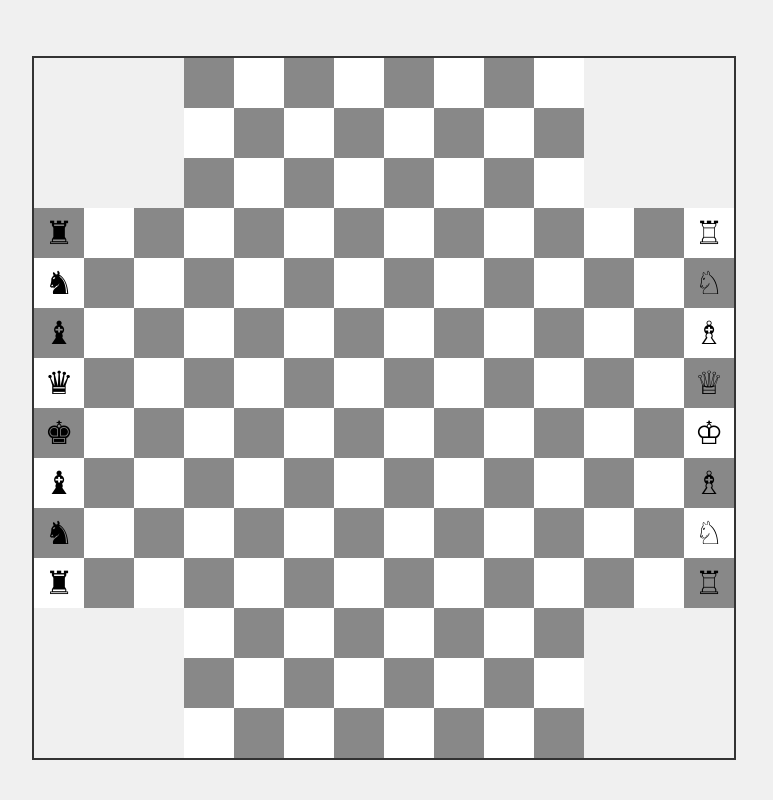
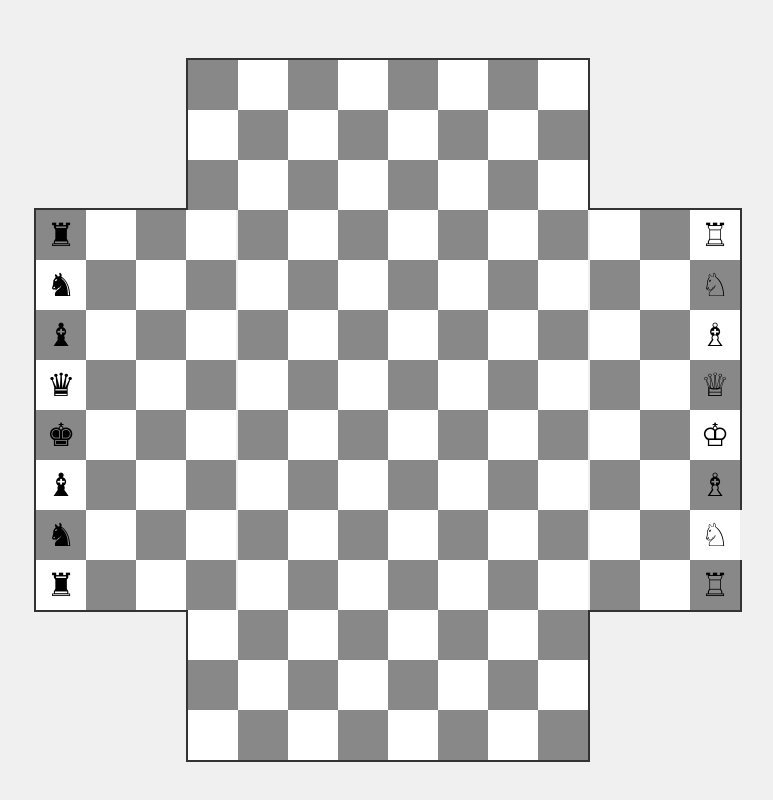
Before and after one commit to KylerCondran/4PlayerChess, a plain HTML site: page src/index.html in a window 1280 px wide. Shown: the whole page, without its empty margins (256-1029 px from the left). Drawn offline with Linux system fonts and the light colour scheme.

Commit message:
fixed border

```diff
--- a/src/chess.js
+++ b/src/chess.js
@@ -16,7 +16,6 @@ const pieces = {
 };
 
 function initGame() {
-    const board = document.getElementById('chessboard');
     enableDragAndDrop();
 }
 
--- a/src/index.html
+++ b/src/index.html
@@ -8,58 +8,58 @@
 </head>
 <body>
     <div id="chessboard">
-        <div class="row">
+        <div class="column">
             <div class="square light inactive" data-position="a14" style="pointer-events: none;"></div>
             <div class="square dark inactive" data-position="b14" style="pointer-events: none;"></div>
             <div class="square light inactive" data-position="c14" style="pointer-events: none;"></div>
-            <div class="square dark" data-position="d14"><div class="piece black rook" draggable="true">♜</div></div>
-            <div class="square light" data-position="e14"><div class="piece black knight" draggable="true">♞</div></div>
-            <div class="square dark" data-position="f14"><div class="piece black bishop" draggable="true">♝</div></div>
-            <div class="square light" data-position="g14"><div class="piece black queen" draggable="true">♛</div></div>
-            <div class="square dark" data-position="h14"><div class="piece black king" draggable="true">♚</div></div>
-            <div class="square light" data-position="i14"><div class="piece black bishop" draggable="true">♝</div></div>
-            <div class="square dark" data-position="j14"><div class="piece black knight" draggable="true">♞</div></div>
-            <div class="square light" data-position="k14"><div class="piece black rook" draggable="true">♜</div></div>
+            <div class="square dark top left" data-position="d14"><div class="piece black rook" draggable="true">♜</div></div>
+            <div class="square light left" data-position="e14"><div class="piece black knight" draggable="true">♞</div></div>
+            <div class="square dark left" data-position="f14"><div class="piece black bishop" draggable="true">♝</div></div>
+            <div class="square light left" data-position="g14"><div class="piece black queen" draggable="true">♛</div></div>
+            <div class="square dark left" data-position="h14"><div class="piece black king" draggable="true">♚</div></div>
+            <div class="square light left" data-position="i14"><div class="piece black bishop" draggable="true">♝</div></div>
+            <div class="square dark left" data-position="j14"><div class="piece black knight" draggable="true">♞</div></div>
+            <div class="square light bottom left" data-position="k14"><div class="piece black rook" draggable="true">♜</div></div>
             <div class="square dark inactive" data-position="l14" style="pointer-events: none;"></div>
             <div class="square light inactive" data-position="m14" style="pointer-events: none;"></div>
             <div class="square dark inactive" data-position="n14" style="pointer-events: none;"></div>
         </div>
-        <div class="row">
+        <div class="column">
             <div class="square dark inactive" data-position="a13" style="pointer-events: none;"></div>
             <div class="square light inactive" data-position="b13" style="pointer-events: none;"></div>
             <div class="square dark inactive" data-position="c13" style="pointer-events: none;"></div>
-            <div class="square light" data-position="d13"></div>
+            <div class="square light top" data-position="d13"></div>
             <div class="square dark" data-position="e13"></div>
             <div class="square light" data-position="f13"></div>
             <div class="square dark" data-position="g13"></div>
             <div class="square light" data-position="h13"></div>
             <div class="square dark" data-position="i13"></div>
             <div class="square light" data-position="j13"></div>
-            <div class="square dark" data-position="k13"></div>
+            <div class="square dark bottom" data-position="k13"></div>
             <div class="square light inactive" data-position="l13" style="pointer-events: none;"></div>
             <div class="square dark inactive" data-position="m13" style="pointer-events: none;"></div>
             <div class="square light inactive" data-position="n13" style="pointer-events: none;"></div>
         </div>
-        <div class="row">
+        <div class="column">
             <div class="square light inactive" data-position="a12" style="pointer-events: none;"></div>
             <div class="square dark inactive" data-position="b12" style="pointer-events: none;"></div>
             <div class="square light inactive" data-position="c12" style="pointer-events: none;"></div>
-            <div class="square dark" data-position="d12"></div>
+            <div class="square dark top" data-position="d12"></div>
             <div class="square light" data-position="e12"></div>
             <div class="square dark" data-position="f12"></div>
             <div class="square light" data-position="g12"></div>
             <div class="square dark" data-position="h12"></div>
             <div class="square light" data-position="i12"></div>
             <div class="square dark" data-position="j12"></div>
-            <div class="square light" data-position="k12"></div>
+            <div class="square light bottom" data-position="k12"></div>
             <div class="square dark inactive" data-position="l12" style="pointer-events: none;"></div>
             <div class="square light inactive" data-position="m12" style="pointer-events: none;"></div>
             <div class="square dark inactive" data-position="n12" style="pointer-events: none;"></div>
         </div>
-        <div class="row">
-            <div class="square dark" data-position="a11"></div>
-            <div class="square light" data-position="b11"></div>
-            <div class="square dark" data-position="c11"></div>
+        <div class="column">
+            <div class="square dark top left" data-position="a11"></div>
+            <div class="square light left" data-position="b11"></div>
+            <div class="square dark left" data-position="c11"></div>
             <div class="square light" data-position="d11"></div>
             <div class="square dark" data-position="e11"></div>
             <div class="square light" data-position="f11"></div>
@@ -68,12 +68,12 @@
             <div class="square dark" data-position="i11"></div>
             <div class="square light" data-position="j11"></div>
             <div class="square dark" data-position="k11"></div>
-            <div class="square light" data-position="l11"></div>
-            <div class="square dark" data-position="m11"></div>
-            <div class="square light" data-position="n11"></div>
+            <div class="square light left" data-position="l11"></div>
+            <div class="square dark left" data-position="m11"></div>
+            <div class="square light bottom left" data-position="n11"></div>
         </div>
-        <div class="row">
-            <div class="square light" data-position="a10"></div>
+        <div class="column">
+            <div class="square light top" data-position="a10"></div>
             <div class="square dark" data-position="b10"></div>
             <div class="square light" data-position="c10"></div>
             <div class="square dark" data-position="d10"></div>
@@ -86,10 +86,10 @@
             <div class="square light" data-position="k10"></div>
             <div class="square dark" data-position="l10"></div>
             <div class="square light" data-position="m10"></div>
-            <div class="square dark" data-position="n10"></div>
+            <div class="square dark bottom" data-position="n10"></div>
         </div>
-        <div class="row">
-            <div class="square dark" data-position="a9"></div>
+        <div class="column">
+            <div class="square dark top" data-position="a9"></div>
             <div class="square light" data-position="b9"></div>
             <div class="square dark" data-position="c9"></div>
             <div class="square light" data-position="d9"></div>
@@ -102,10 +102,10 @@
             <div class="square dark" data-position="k9"></div>
             <div class="square light" data-position="l9"></div>
             <div class="square dark" data-position="m9"></div>
-            <div class="square light" data-position="n9"></div>
+            <div class="square light bottom" data-position="n9"></div>
         </div>
-        <div class="row">
-            <div class="square light" data-position="a8"></div>
+        <div class="column">
+            <div class="square light top" data-position="a8"></div>
             <div class="square dark" data-position="b8"></div>
             <div class="square light" data-position="c8"></div>
             <div class="square dark" data-position="d8"></div>
@@ -118,10 +118,10 @@
             <div class="square light" data-position="k8"></div>
             <div class="square dark" data-position="l8"></div>
             <div class="square light" data-position="m8"></div>
-            <div class="square dark" data-position="n8"></div>
+            <div class="square dark bottom" data-position="n8"></div>
         </div>
-        <div class="row">
-            <div class="square dark" data-position="a7"></div>
+        <div class="column">
+            <div class="square dark top" data-position="a7"></div>
             <div class="square light" data-position="b7"></div>
             <div class="square dark" data-position="c7"></div>
             <div class="square light" data-position="d7"></div>
@@ -134,10 +134,10 @@
             <div class="square dark" data-position="k7"></div>
             <div class="square light" data-position="l7"></div>
             <div class="square dark" data-position="m7"></div>
-            <div class="square light" data-position="n7"></div>
+            <div class="square light bottom" data-position="n7"></div>
         </div>
-        <div class="row">
-            <div class="square light" data-position="a6"></div>
+        <div class="column">
+            <div class="square light top" data-position="a6"></div>
             <div class="square dark" data-position="b6"></div>
             <div class="square light" data-position="c6"></div>
             <div class="square dark" data-position="d6"></div>
@@ -150,10 +150,10 @@
             <div class="square light" data-position="k6"></div>
             <div class="square dark" data-position="l6"></div>
             <div class="square light" data-position="m6"></div>
-            <div class="square dark" data-position="n6"></div>
+            <div class="square dark bottom" data-position="n6"></div>
         </div>
-        <div class="row">
-            <div class="square dark" data-position="a5"></div>
+        <div class="column">
+            <div class="square dark top" data-position="a5"></div>
             <div class="square light" data-position="b5"></div>
             <div class="square dark" data-position="c5"></div>
             <div class="square light" data-position="d5"></div>
@@ -166,12 +166,12 @@
             <div class="square dark" data-position="k5"></div>
             <div class="square light" data-position="l5"></div>
             <div class="square dark" data-position="m5"></div>
-            <div class="square light" data-position="n5"></div>
+            <div class="square light bottom" data-position="n5"></div>
         </div>
-        <div class="row">
-            <div class="square light" data-position="a4"></div>
-            <div class="square dark" data-position="b4"></div>
-            <div class="square light" data-position="c4"></div>
+        <div class="column">
+            <div class="square light top right" data-position="a4"></div>
+            <div class="square dark right" data-position="b4"></div>
+            <div class="square light right" data-position="c4"></div>
             <div class="square dark" data-position="d4"></div>
             <div class="square light" data-position="e4"></div>
             <div class="square dark" data-position="f4"></div>
@@ -180,54 +180,54 @@
             <div class="square light" data-position="i4"></div>
             <div class="square dark" data-position="j4"></div>
             <div class="square light" data-position="k4"></div>
-            <div class="square dark" data-position="l4"></div>
-            <div class="square light" data-position="m4"></div>
-            <div class="square dark" data-position="n4"></div>
+            <div class="square dark right" data-position="l4"></div>
+            <div class="square light right" data-position="m4"></div>
+            <div class="square dark bottom right" data-position="n4"></div>
         </div>
-        <div class="row">
+        <div class="column">
             <div class="square dark inactive" data-position="a3" style="pointer-events: none;"></div>
             <div class="square light inactive" data-position="b3" style="pointer-events: none;"></div>
             <div class="square dark inactive" data-position="c3" style="pointer-events: none;"></div>
-            <div class="square light" data-position="d3"></div>
+            <div class="square light top" data-position="d3"></div>
             <div class="square dark" data-position="e3"></div>
             <div class="square light" data-position="f3"></div>
             <div class="square dark" data-position="g3"></div>
             <div class="square light" data-position="h3"></div>
             <div class="square dark" data-position="i3"></div>
             <div class="square light" data-position="j3"></div>
-            <div class="square dark" data-position="k3"></div>
+            <div class="square dark bottom" data-position="k3"></div>
             <div class="square light inactive" data-position="l3" style="pointer-events: none;"></div>
             <div class="square dark inactive" data-position="m3" style="pointer-events: none;"></div>
             <div class="square light inactive" data-position="n3" style="pointer-events: none;"></div>
         </div>
-        <div class="row">
+        <div class="column">
             <div class="square light inactive" data-position="a2" style="pointer-events: none;"></div>
             <div class="square dark inactive" data-position="b2" style="pointer-events: none;"></div>
             <div class="square light inactive" data-position="c2" style="pointer-events: none;"></div>
-            <div class="square dark" data-position="d2"></div>
+            <div class="square dark top" data-position="d2"></div>
             <div class="square light" data-position="e2"></div>
             <div class="square dark" data-position="f2"></div>
             <div class="square light" data-position="g2"></div>
             <div class="square dark" data-position="h2"></div>
             <div class="square light" data-position="i2"></div>
             <div class="square dark" data-position="j2"></div>
-            <div class="square light" data-position="k2"></div>
+            <div class="square light bottom" data-position="k2"></div>
             <div class="square dark inactive" data-position="l2" style="pointer-events: none;"></div>
             <div class="square light inactive" data-position="m2" style="pointer-events: none;"></div>
             <div class="square dark inactive" data-position="n2" style="pointer-events: none;"></div>
         </div>
-        <div class="row">
+        <div class="column">
             <div class="square dark inactive" data-position="a1" style="pointer-events: none;"></div>
             <div class="square light inactive" data-position="b1" style="pointer-events: none;"></div>
             <div class="square dark inactive" data-position="c1" style="pointer-events: none;"></div>
-            <div class="square light" data-position="d1"><div class="piece white rook" draggable="true">♖</div></div>
-            <div class="square dark" data-position="e1"><div class="piece white knight" draggable="true">♘</div></div>
-            <div class="square light" data-position="f1"><div class="piece white bishop" draggable="true">♗</div></div>
-            <div class="square dark" data-position="g1"><div class="piece white queen" draggable="true">♕</div></div>
-            <div class="square light" data-position="h1"><div class="piece white king" draggable="true">♔</div></div>
-            <div class="square dark" data-position="i1"><div class="piece white bishop" draggable="true">♗</div></div>
+            <div class="square light top right" data-position="d1"><div class="piece white rook" draggable="true">♖</div></div>
+            <div class="square dark right" data-position="e1"><div class="piece white knight" draggable="true">♘</div></div>
+            <div class="square light right" data-position="f1"><div class="piece white bishop" draggable="true">♗</div></div>
+            <div class="square dark right" data-position="g1"><div class="piece white queen" draggable="true">♕</div></div>
+            <div class="square light right" data-position="h1"><div class="piece white king" draggable="true">♔</div></div>
+            <div class="square dark right" data-position="i1"><div class="piece white bishop" draggable="true">♗</div></div>
             <div class="square light" data-position="j1"><div class="piece white knight" draggable="true">♘</div></div>
-            <div class="square dark" data-position="k1"><div class="piece white rook" draggable="true">♖</div></div>
+            <div class="square dark bottom right" data-position="k1"><div class="piece white rook" draggable="true">♖</div></div>
             <div class="square light inactive" data-position="l1" style="pointer-events: none;"></div>
             <div class="square dark inactive" data-position="m1" style="pointer-events: none;"></div>
             <div class="square light inactive" data-position="n1" style="pointer-events: none;"></div>
--- a/src/style.css
+++ b/src/style.css
@@ -11,7 +11,6 @@ body {
     grid-template-columns: repeat(14, 1fr);
     width: 700px;
     height: 700px;
-    border: 2px solid #333;
 }
 
 .square {
@@ -50,3 +49,19 @@ body {
     pointer-events: none;
     opacity: 0;
 }
+
+.top {
+    border-top: 2px solid #333;
+}
+
+.bottom {
+    border-bottom: 2px solid #333;
+}
+
+.left {
+    border-left: 2px solid #333;
+}
+
+.right {
+    border-right: 2px solid #333;
+}
```
